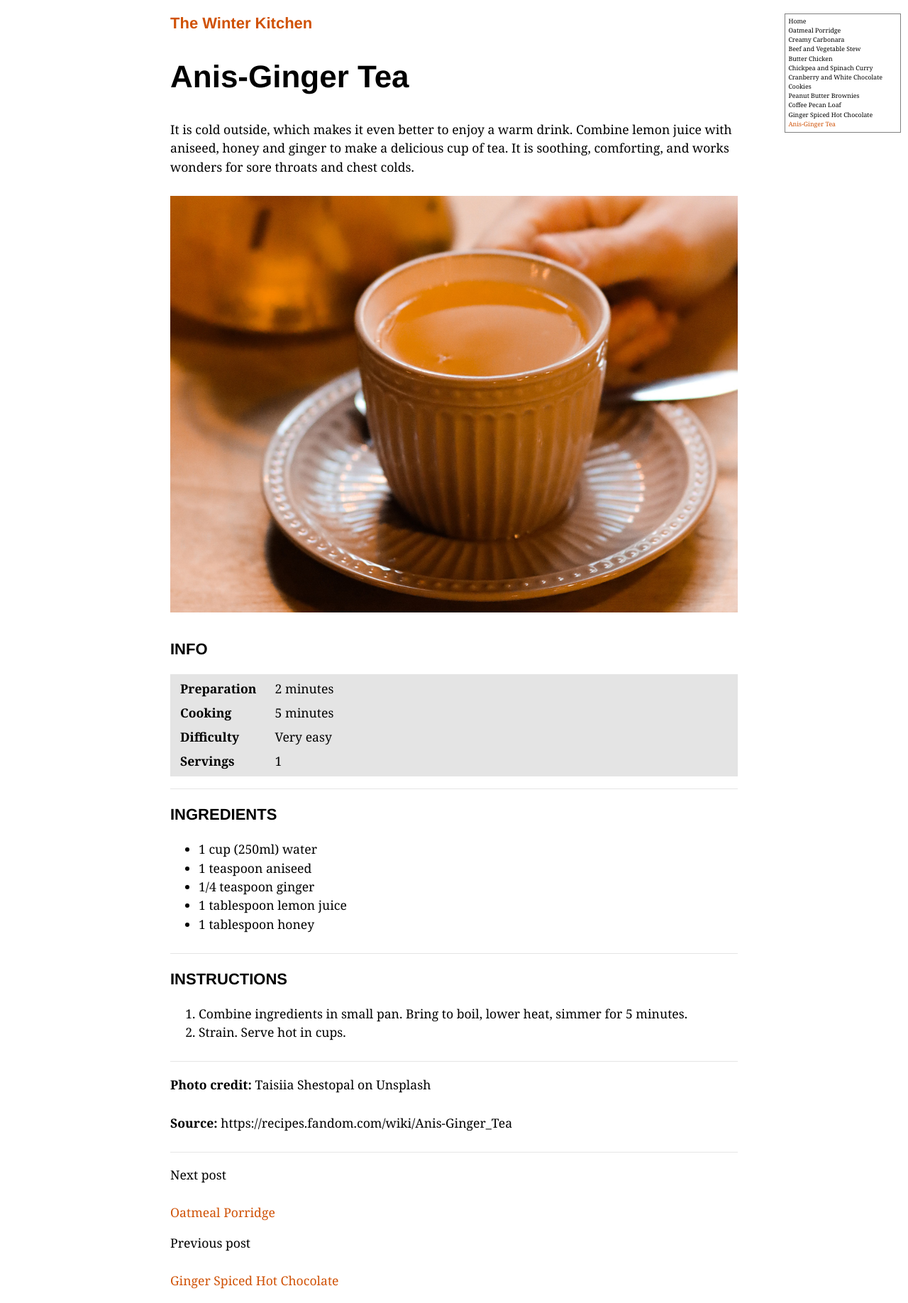
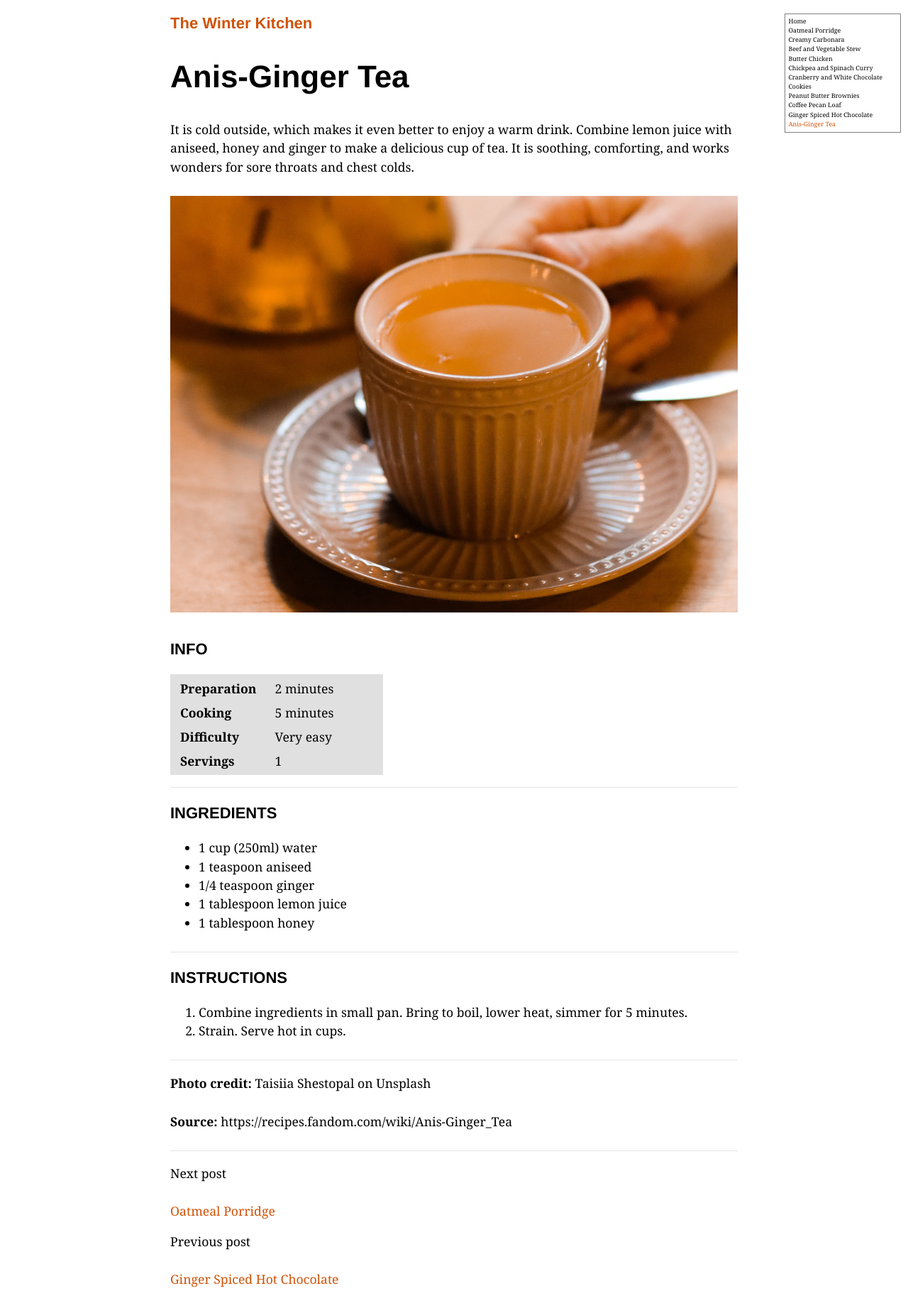
Before and after one commit to AgneteSteine/agnetesteine.github.io, a Jekyll site: the page built from _recipes/recipe11.markdown, in a window 1280 px wide. Shown: the whole page at 71% size. Built offline with Jekyll 4.4.1, drawn with Linux system fonts in a browser that asks for light colours.

Commit message:
Changes to text box

```diff
--- a/assets/css/recipes.css
+++ b/assets/css/recipes.css
@@ -77,6 +77,10 @@ font-size: 1.25em;
     margin-left: auto;
     margin-right: auto;
   }
+
+  table {
+  font-size: 80%;
+}
 }
 
 img.cover {
@@ -170,12 +174,13 @@ color:rgb(208, 82, 7);
 table {
   display: block;
   color: black;
-  background-color:rgb(228, 228, 228);
-  width: 100%;
-  padding-bottom:4px;
+  background-color:rgb(224, 224, 224);
+  width: 70%;
+  padding-bottom:2px;
   padding-top:2px;
+  max-width: 300px;
 }
 
-td {
-  padding:4px 12px;
+  td {
+    padding:4px 12px;
 }
```
